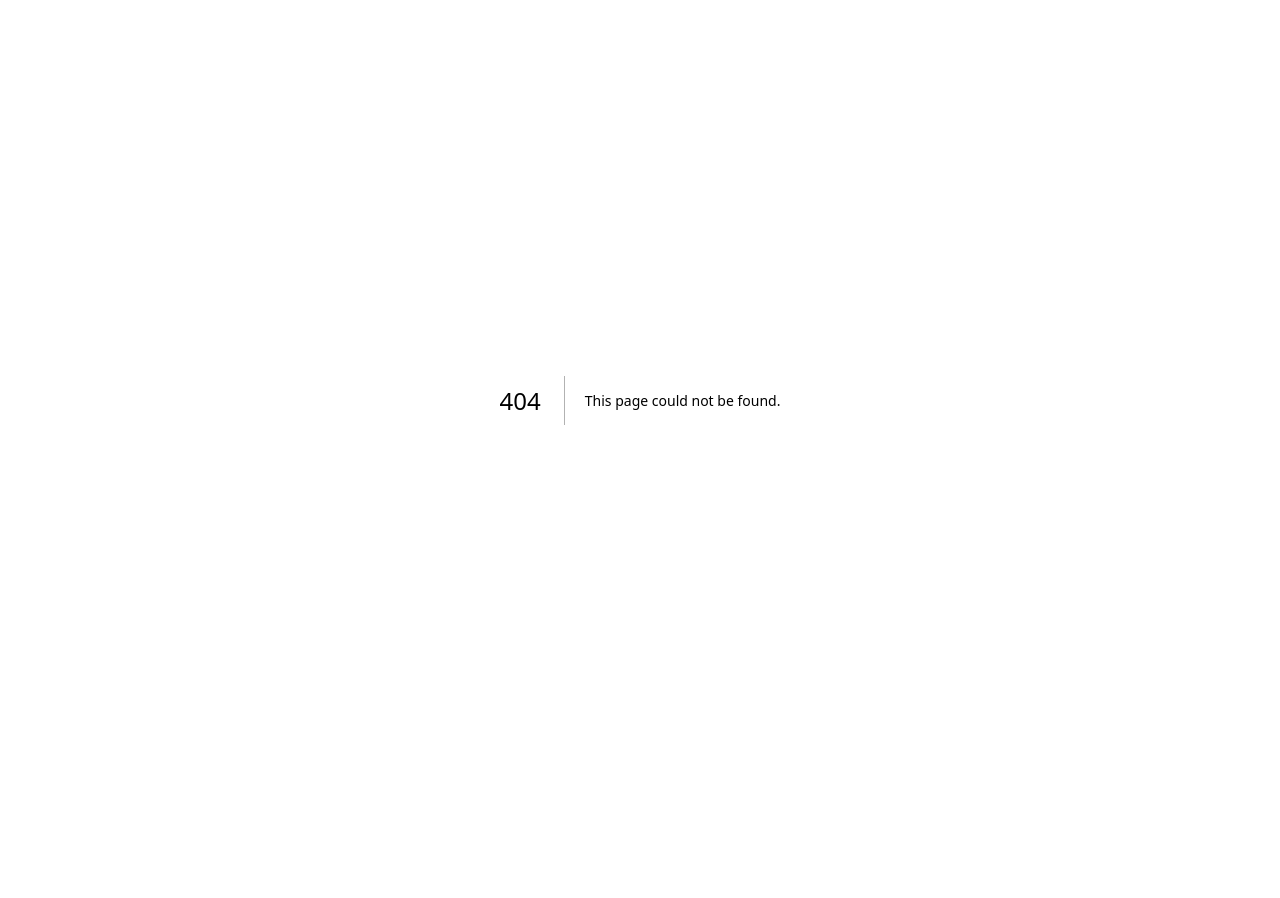
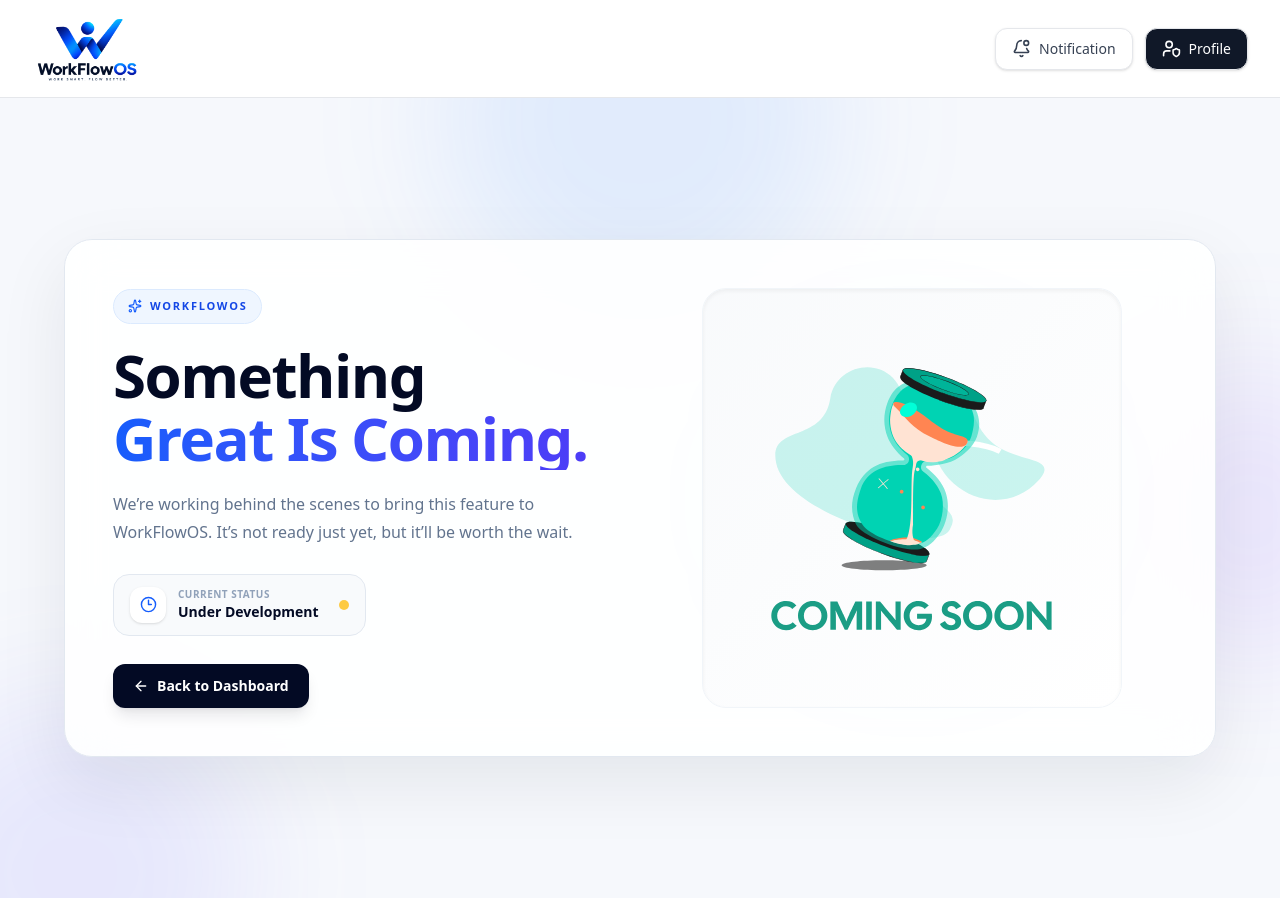
Before and after one commit to Developerindia2026/main-workflowOS, a Next.js app: page /admin/profile in a window 1280 px wide. Before the commit this address had no page. Before the commit the page ends 800 px from the top, so only its background shows below. Built offline with nearby package versions, Linux system fonts and the light colour scheme.

Commit message:
admin routes and profile

```diff
--- a/src/app/admin/layout.tsx
+++ b/src/app/admin/layout.tsx
@@ -1,4 +1,5 @@
 import { BellDot, UserShield } from "lucide-react";
+import Link from "next/link";
 
 interface AdminLayoutProps {
   children: React.ReactNode;
@@ -12,16 +13,19 @@ export default function AdminLayout({ children }: AdminLayoutProps) {
         <div className="mx-auto flex min-h-[76px] w-full max-w-7xl items-center justify-between px-4 py-3 sm:px-6 lg:px-8">
           {/* Logo */}
           <div className="w-[90px] sm:w-[140px] lg:w-[110px]">
+            <Link href="/admin">
               <img
                 src="/dark-logo.png"
                 alt="Logo"
                 className="h-auto w-full object-contain"
               />
+            </Link>
           </div>
 
           {/* Actions */}
           <div className="flex items-center gap-2 sm:gap-3">
             {/* Notification */}
+            <Link href="admin/announcement">
               <button
                 type="button"
                 className="
@@ -46,8 +50,10 @@ export default function AdminLayout({ children }: AdminLayoutProps) {
 
                 <span className="hidden sm:inline">Notification</span>
               </button>
+            </Link>
 
             {/* Profile */}
+            <Link href="/admin/profile">
               <button
                 type="button"
                 className="
@@ -71,6 +77,7 @@ export default function AdminLayout({ children }: AdminLayoutProps) {
 
                 <span className="hidden sm:inline">Profile</span>
               </button>
+            </Link>
           </div>
         </div>
       </nav>
--- /dev/null
+++ b/src/app/admin/profile/page.tsx
@@ -0,0 +1,5 @@
+import Comingsoon from "@/components/comingSoonPage/comingSoon";
+
+export default function Profile() {
+  return <Comingsoon />;
+}
```
Lines whose indentation alone changed are shown as unchanged.
